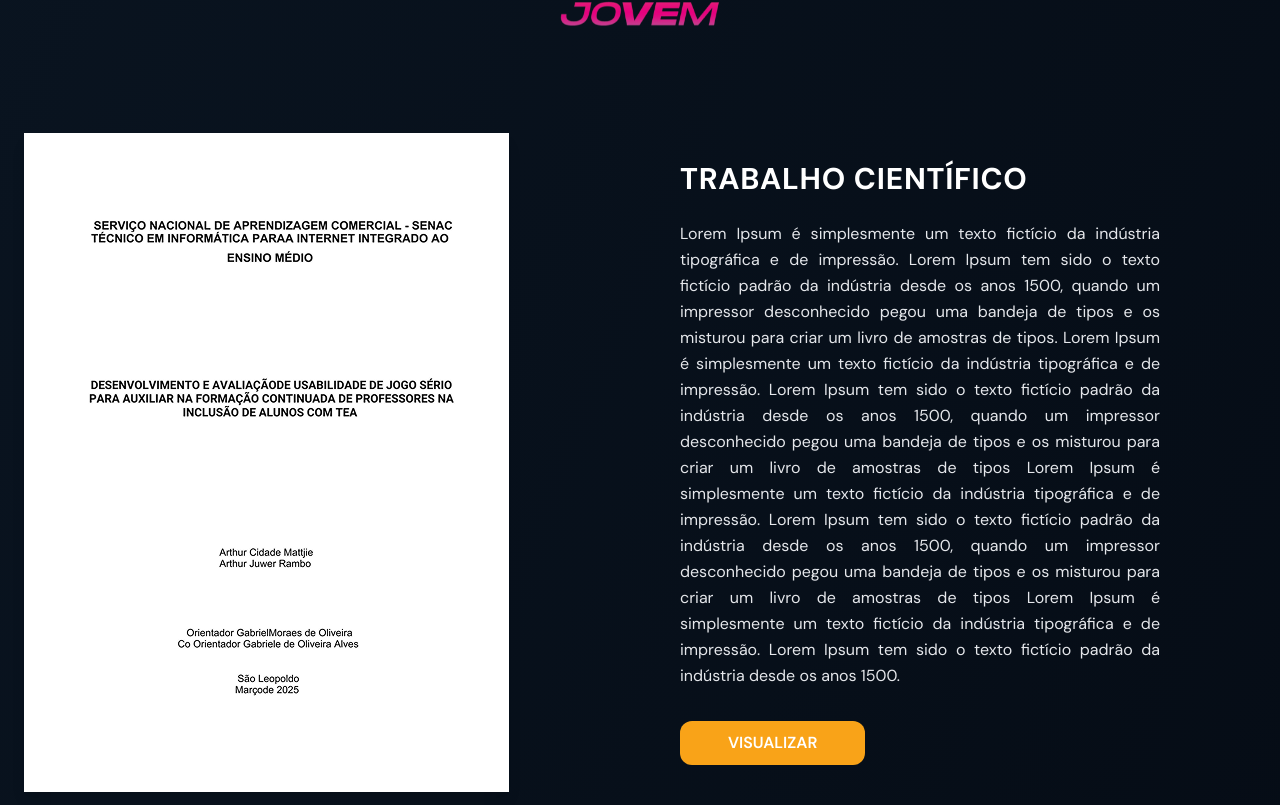
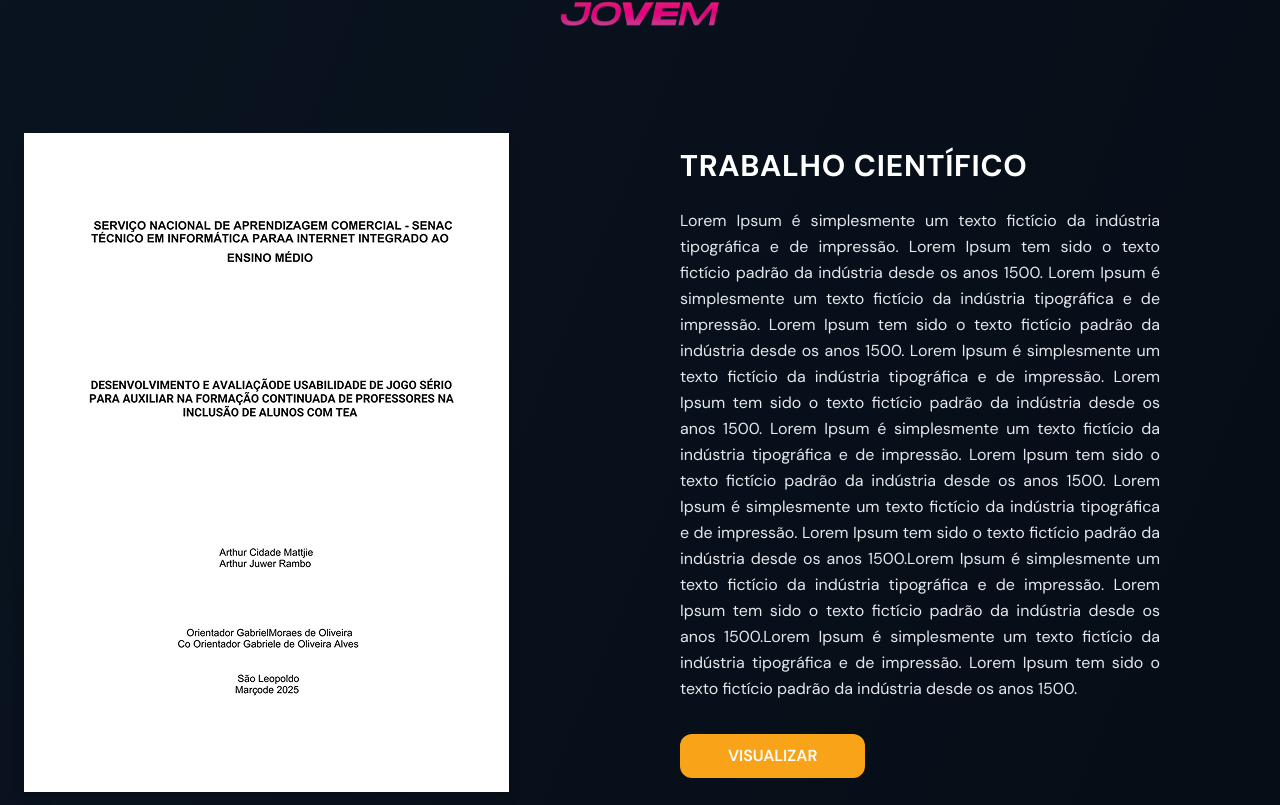
Before and after one commit to ArthurJuwer/educatea-v2.0, a Next.js app: page / in a window 1280 px wide. Shown: the part 2155-2960 px from the top of the page. Built offline with nearby package versions, Linux system fonts and the light colour scheme.

Commit message:
Searches new functions added

```diff
--- a/components/Searches.jsx
+++ b/components/Searches.jsx
@@ -1,10 +1,11 @@
-"use client"
+"use client";
 
 import Image from "next/image";
 import React, { useState } from "react";
 
 import CientificoImg from "../public/images/searches/Projeto de Pesquisa - EducaTEA.docx.pdf 1.png";
-// import PitchImg from "../public/images/searches/pitch.png";
+import ResultadosImg from "../public/images/searches/Previsto_Realizado-1-1280x720 1.png";
+// futuramente pode ser um gráfico
 // import ResultadosImg from "../public/images/searches/resultados.png";
 
 const contentMap = {
@@ -12,17 +13,17 @@ const contentMap = {
     title: "TRABALHO CIENTÍFICO",
     text: `Lorem Ipsum é simplesmente um texto fictício da indústria
     tipográfica e de impressão. Lorem Ipsum tem sido o texto fictício
-    padrão da indústria desde os anos 1500, quando um impressor
-    desconhecido pegou uma bandeja de tipos e os misturou para criar
-    um livro de amostras de tipos. Lorem Ipsum é simplesmente um texto fictício da indústria
+    padrão da indústria desde os anos 1500. Lorem Ipsum é simplesmente um texto fictício da indústria
     tipográfica e de impressão. Lorem Ipsum tem sido o texto fictício
-    padrão da indústria desde os anos 1500, quando um impressor
-    desconhecido pegou uma bandeja de tipos e os misturou para criar
-    um livro de amostras de tipos Lorem Ipsum é simplesmente um texto fictício da indústria
+    padrão da indústria desde os anos 1500. Lorem Ipsum é simplesmente um texto fictício da indústria
     tipográfica e de impressão. Lorem Ipsum tem sido o texto fictício
-    padrão da indústria desde os anos 1500, quando um impressor
-    desconhecido pegou uma bandeja de tipos e os misturou para criar
-    um livro de amostras de tipos Lorem Ipsum é simplesmente um texto fictício da indústria
+    padrão da indústria desde os anos 1500. Lorem Ipsum é simplesmente um texto fictício da indústria
+    tipográfica e de impressão. Lorem Ipsum tem sido o texto fictício
+    padrão da indústria desde os anos 1500. Lorem Ipsum é simplesmente um texto fictício da indústria
+    tipográfica e de impressão. Lorem Ipsum tem sido o texto fictício
+    padrão da indústria desde os anos 1500.Lorem Ipsum é simplesmente um texto fictício da indústria
+    tipográfica e de impressão. Lorem Ipsum tem sido o texto fictício
+    padrão da indústria desde os anos 1500.Lorem Ipsum é simplesmente um texto fictício da indústria
     tipográfica e de impressão. Lorem Ipsum tem sido o texto fictício
     padrão da indústria desde os anos 1500.`,
     image: CientificoImg,
@@ -31,27 +32,24 @@ const contentMap = {
     title: "PITCH DO PROJETO",
     text: `Lorem Ipsum é simplesmente um texto fictício da indústria
       tipográfica e de impressão. Lorem Ipsum tem sido o texto fictício
-    padrão da indústria desde os anos 1500, quando um impressor
-    desconhecido pegou uma bandeja de tipos e os misturou para criar
-    um livro de amostras de tipos. Lorem Ipsum é simplesmente um texto fictício da indústria
+      padrão da indústria desde os anos 1500. Lorem Ipsum é simplesmente um texto fictício da indústria
       tipográfica e de impressão. Lorem Ipsum tem sido o texto fictício
-    padrão da indústria desde os anos 1500, quando um impressor
-    desconhecido pegou uma bandeja de tipos e os misturou para criar
-    um livro de amostras de tipos Lorem Ipsum é simplesmente um texto fictício da indústria
+      padrão da indústria desde os anos 1500. Lorem Ipsum é simplesmente um texto fictício da indústria
       tipográfica e de impressão. Lorem Ipsum tem sido o texto fictício
-    padrão da indústria desde os anos 1500, quando um impressor
-    desconhecido pegou uma bandeja de tipos e os misturou para criar
-    um livro de amostras de tipos Lorem Ipsum é simplesmente um texto fictício da indústria
+      padrão da indústria desde os anos 1500. Lorem Ipsum é simplesmente um texto fictício da indústria
+      tipográfica e de impressão. Lorem Ipsum tem sido o texto fictício
+      padrão da indústria desde os anos 1500. Lorem Ipsum é simplesmente um texto fictício da indústria
+      tipográfica e de impressão. Lorem Ipsum tem sido o texto fictício
+      padrão da indústria desde os anos 1500.Lorem Ipsum é simplesmente um texto fictício da indústria
+      tipográfica e de impressão. Lorem Ipsum tem sido o texto fictício
+      padrão da indústria desde os anos 1500.Lorem Ipsum é simplesmente um texto fictício da indústria
       tipográfica e de impressão. Lorem Ipsum tem sido o texto fictício
       padrão da indústria desde os anos 1500.`,
       image: CientificoImg,
   },
   resultados: {
     title: "RESULTADOS ALCANÇADOS",
-    text: `Os resultados demonstram a efetividade do projeto, evidenciando
-    avanços educacionais, engajamento dos participantes e impactos
-    positivos na aprendizagem e inclusão.`,
-    image: CientificoImg,
+    image: ResultadosImg,
   },
 };
 
@@ -63,10 +61,29 @@ export default function Searches() {
     <section className="w-full flex items-center justify-center">
       <div className="w-full max-w-7xl flex flex-col items-center gap-16 px-6">
 
-        {/* Main Content */}
-        <div className="w-full flex items-center justify-between gap-16">
+        {/* MAIN CONTENT */}
+        {active === "resultados" ? (
+          /* RESULTADOS */
+          <div className="w-full flex flex-col items-center gap-8 text-white">
+            <h1 className="text-3xl font-bold tracking-wide text-center">
+              {content.title}
+            </h1>
 
-          {/* Left Image */}
+            <Image
+              src={content.image}
+              alt={content.title}
+              className="shadow-lg"
+              priority
+            />
+          </div>
+        ) : (
+          /* CIENTÍFICO + PITCH */
+          <div
+            className={`w-full flex items-center justify-between gap-16 transition-all duration-300 ${
+              active === "pitch" ? "flex-row-reverse" : "flex-row"
+            }`}
+          >
+            {/* Image */}
             <div className="flex-shrink-0">
               <Image
                 src={content.image}
@@ -76,7 +93,7 @@ export default function Searches() {
               />
             </div>
 
-          {/* Right Text */}
+            {/* Text */}
             <div className="flex flex-col justify-between h-full text-white max-w-xl">
               <div className="flex flex-col gap-6">
                 <h1 className="text-3xl font-bold tracking-wide">
@@ -88,13 +105,17 @@ export default function Searches() {
                 </p>
               </div>
 
-            <button className="bg-[#F9A318] hover:bg-[#ffb338] cursor-pointer transition text-white font-semibold px-12 py-2.5 rounded-xl self-start mt-8">
+              <button
+                className={`bg-[#F9A318] hover:bg-[#ffb338] transition text-white font-semibold px-12 py-2.5 rounded-xl mt-8 self-start
+                }`}
+              >
                 VISUALIZAR
               </button>
             </div>
           </div>
+        )}
 
-        {/* Bottom Selector */}
+        {/* SELECTOR */}
         <div className="flex items-center border-2 border-[#0033FF] rounded-full overflow-hidden font-semibold">
           <button
             onClick={() => setActive("cientifico")}
```
Also changed, not shown: public/images/searches/Previsto_Realizado-1-1280x720 1.png (added). Lines whose indentation alone changed are shown as unchanged.
